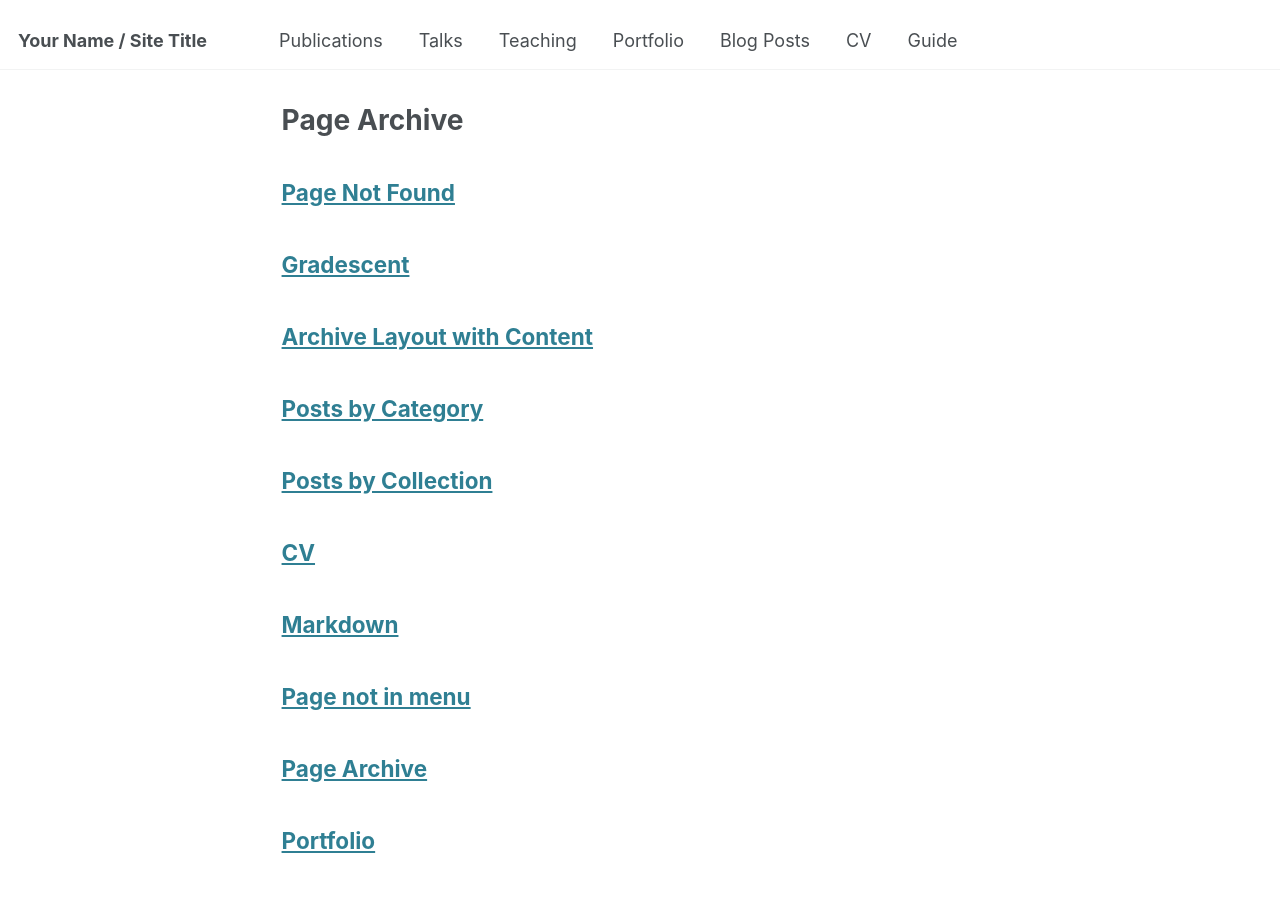
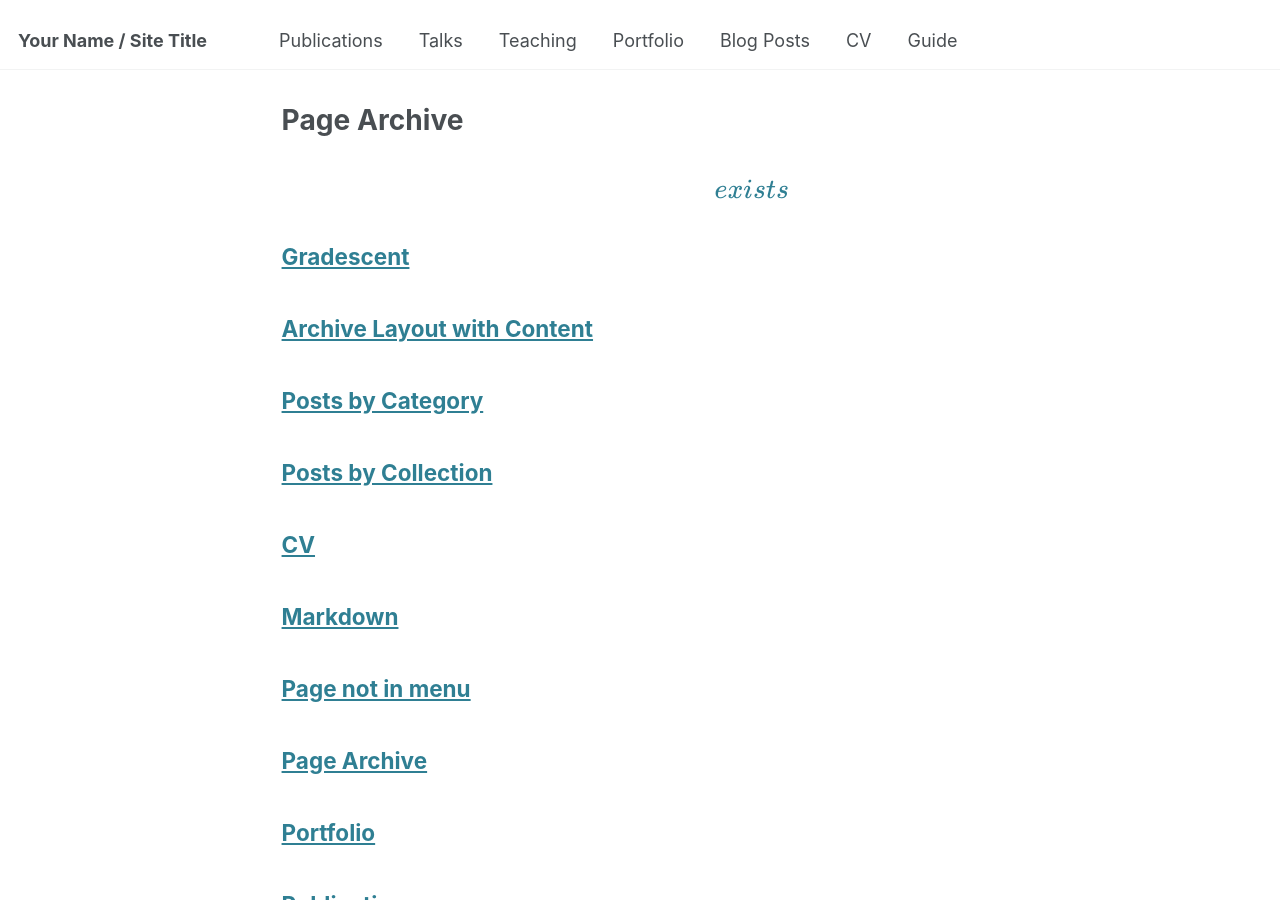
Before and after one commit to mikealmacera/mikealmacera.github.io, a Jekyll site: the page built from _pages/page-archive.html, in a window 1280 px wide and 900 px high. Built offline with Jekyll 4.4.1, drawn with Linux system fonts in a browser that asks for light colours.

Commit message:
Update 404.md

```diff
--- a/_pages/404.md
+++ b/_pages/404.md
@@ -1,5 +1,5 @@
 ---
-title: "Page Not Found"
+title: "$$\nexists$$"
 sitemap: false
 permalink: /404.html
 ---
```
